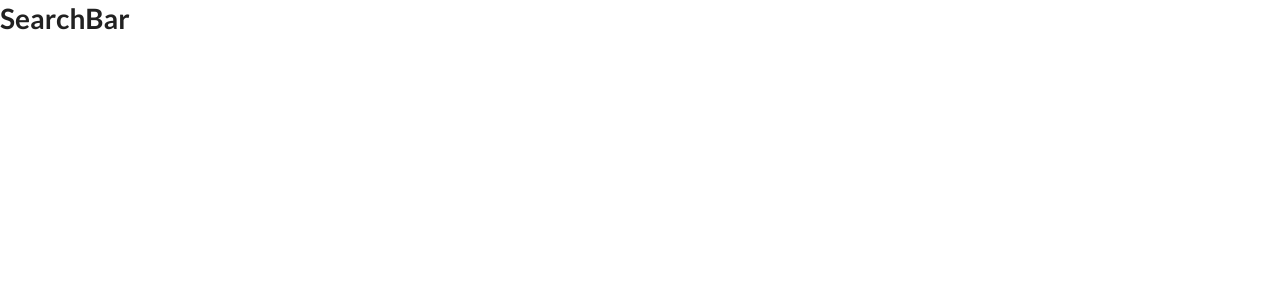
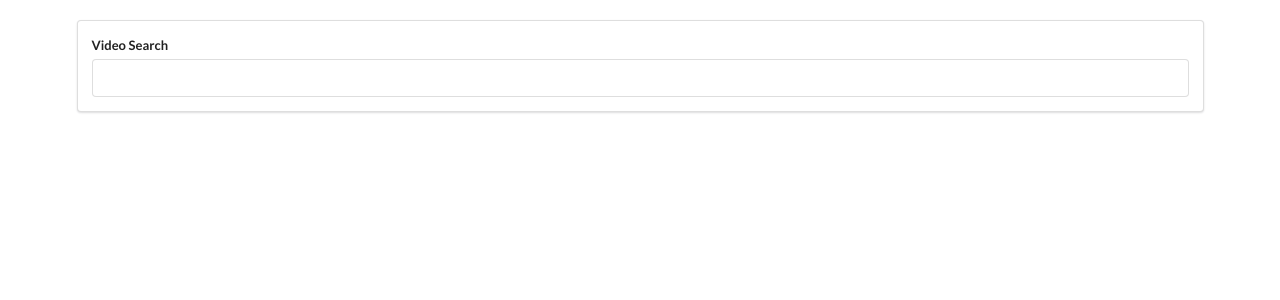
Before and after one commit to nat-exercises/youtube-videos-search, a React (Create React App) app: page / in a window 1280 px wide. Shown: the top 300 px of the page. Built offline with nearby package versions, Linux system fonts and the light colour scheme.

Commit message:
add a search bar and semantic-ui style

```diff
--- a/src/App.js
+++ b/src/App.js
@@ -4,10 +4,8 @@
 class App extends React.Component {
   render() {
     return (
-      <div className="App">
-        <header className="App-header">
-          <SearchBar />
-        </header>
+      <div className="ui container" style={{ marginTop: "20px" }}>
+        <SearchBar />
       </div>
     );
   }
--- a/src/components/SearchBar.js
+++ b/src/components/SearchBar.js
@@ -3,8 +3,13 @@
 class SearchBar extends React.Component {
   render() {
     return (
-      <div>
-        <h1>SearchBar</h1>
+      <div className="search-bar ui segment">
+        <form className="ui form">
+          <div className="field">
+            <label>Video Search</label>
+            <input type="text" />
+          </div>
+        </form>
       </div>
     );
   }
```
